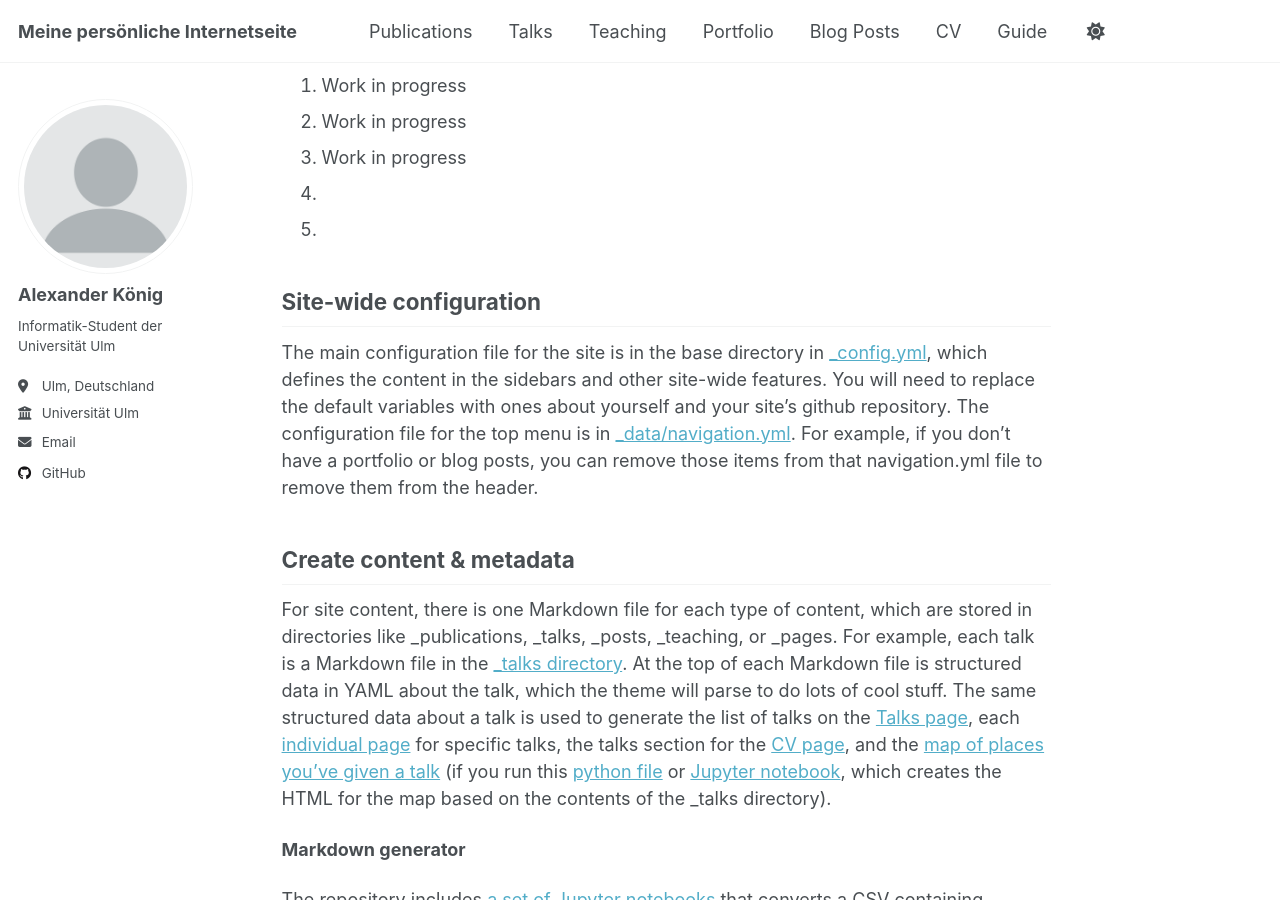
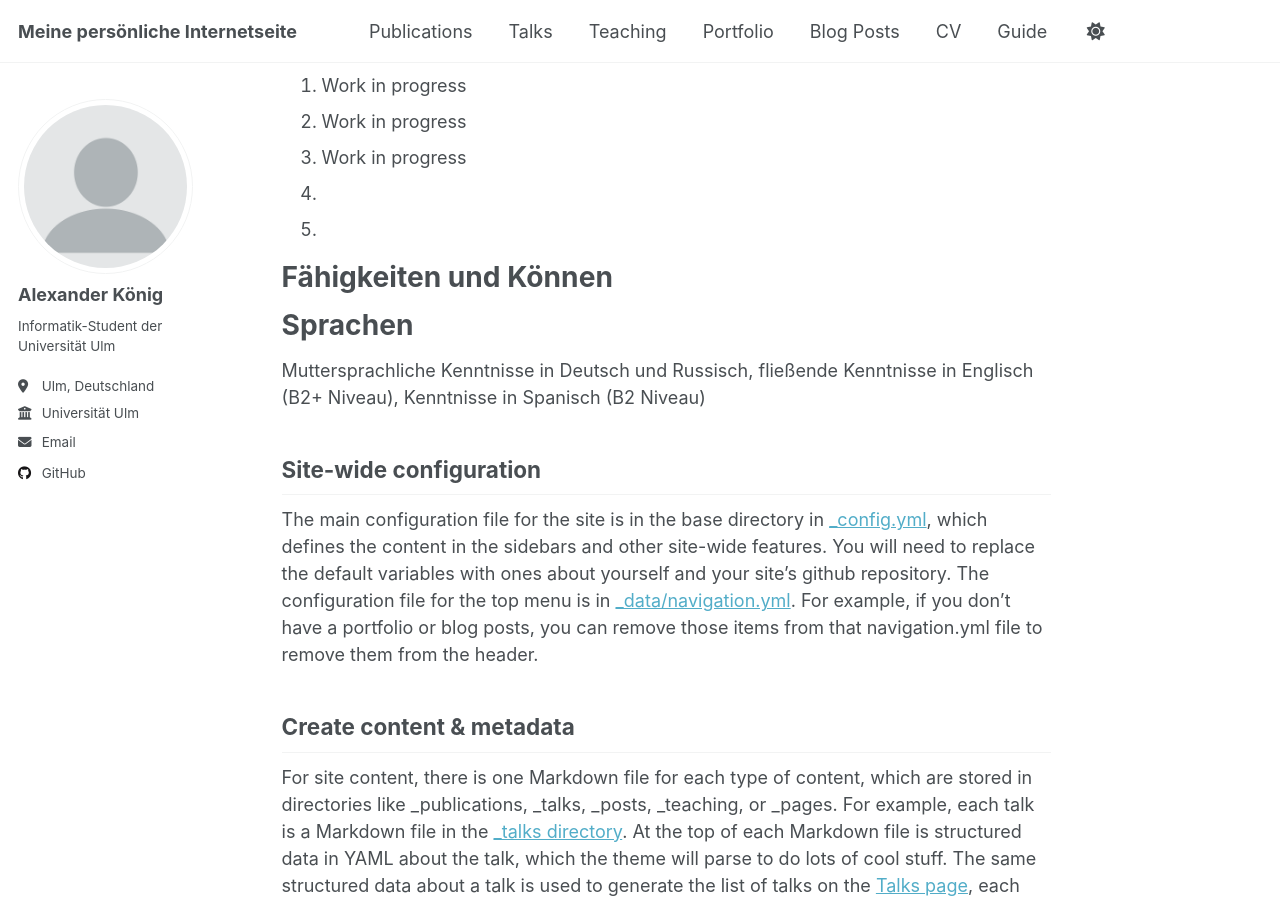
Before and after one commit to StoicAlexreal/stoicalexreal.github.io, a Jekyll site: the page built from _pages/about.md, in a window 1280 px wide and 900 px high, scrolled down 763 px. Built offline with Jekyll 4.4.1, drawn with Linux system fonts in a browser that asks for light colours; a script that is not in the unit is left out.

Commit message:
Update about.md
added: skill section; added language section

```diff
--- a/_pages/about.md
+++ b/_pages/about.md
@@ -34,6 +34,15 @@ Projekte
 1.
 1.
 
+Fähigkeiten und Können
+======
+
+
+Sprachen
+======
+Muttersprachliche Kenntnisse in Deutsch und Russisch, fließende Kenntnisse in Englisch (B2+ Niveau), Kenntnisse in Spanisch (B2 Niveau)
+
+
 Site-wide configuration
 ------
 The main configuration file for the site is in the base directory in [_config.yml](https://github.com/academicpages/academicpages.github.io/blob/master/_config.yml), which defines the content in the sidebars and other site-wide features. You will need to replace the default variables with ones about yourself and your site's github repository. The configuration file for the top menu is in [_data/navigation.yml](https://github.com/academicpages/academicpages.github.io/blob/master/_data/navigation.yml). For example, if you don't have a portfolio or blog posts, you can remove those items from that navigation.yml file to remove them from the header.
```
